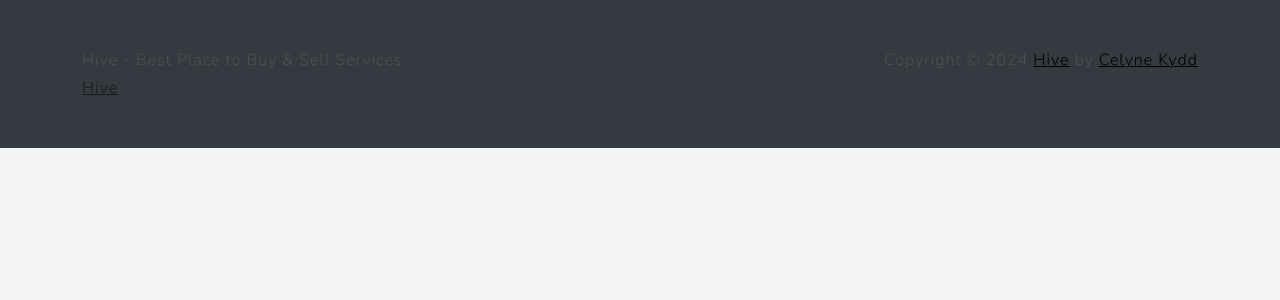
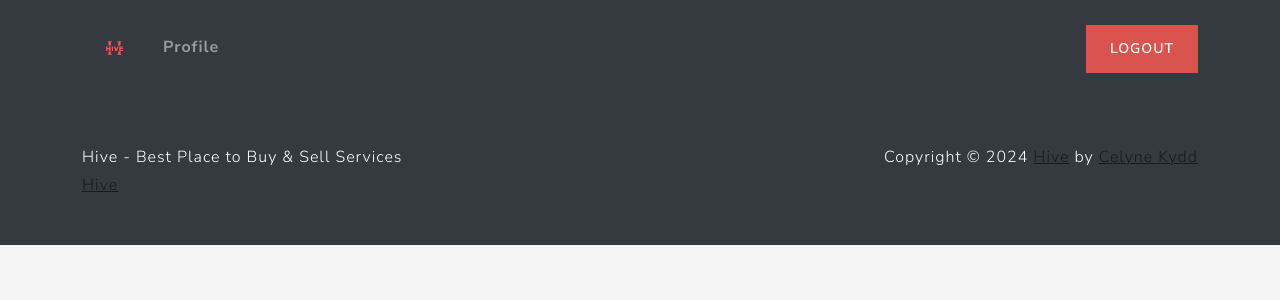
Before and after one commit to mimi-netizen/Hive, a Django app: page /home/ in a window 1280 px wide. Shown: the top 300 px of the page. Run offline with Django 5.2, Linux system fonts and the light colour scheme; a user stored in the database is signed in; some libraries are stand-ins or nearby versions.

Commit message:
Added Header and Logout Features

```diff
--- a/django_app_plp/src/main/templates/base/base.html
+++ b/django_app_plp/src/main/templates/base/base.html
@@ -28,20 +28,43 @@
     </div>
     {% endfor %}
     {% endif%}
+    {% block 'header' %}
+    <header class="p-3 bg-dark text-white w-100 nav-masthead">
+      <div class="container">
+         <div class="d-flex flex-wrap align-items-center justify-content-center justify-content-lg-start">
+           <a href="{% url 'home' %}"
+                    class="d-flex align-items-center mb-2 mb-lg-0 text-white text-decoration-none">
+                    <img class="bi me-2" width="65" height="65" src="{% static 'images/logo3.png' %}"
+                        aria-label="Bootstrap">
+           </a>
+                {% if request.user.is_authenticated %}
+                <ul class="nav col-12 col-lg-auto me-lg-auto mb-2 justify-content-center mb-md-0">
+                    <li>
+                        <a href="" class="nav-link px-2">Profile</a>
+                    </li>
+                </ul>
+                <div class="text-end">
+                    <a type="button" href="{% url 'logout' %}" class="btn btn-danger">Logout</a>
+                </div>
+                {% endif %}
+         </div>
+      </div>
+    </header>
+    {% endblock %}
     {% block 'body' %} {% endblock %}
   </body>
 
   {% block 'footer' %}
-  <footer class="footer text-muted bg-dark py-5">
+  <footer class="footer text-white bg-dark py-5">
     <div class="container">
-      <p class="float-end mb-1">
-        Copyright © {% now 'Y' %} <a href="" class="text-black">Hive</a> by
-        <a href="https://github.com/mimi-netizen/Hive" class="text-black"
+      <p class="float-end mb-1 text-white">
+        Copyright © {% now 'Y' %} <a href="" >Hive</a> by
+        <a href="https://github.com/mimi-netizen/Hive"
           >Celyne Kydd</a
         >
       </p>
-      <p class="mb-1">Hive - Best Place to Buy & Sell Services</p>
-      <p class="mb-0" Copyright {% now 'Y' %}><a href="">Hive</a></p>
+      <p class="mb-1 text-white">Hive - Best Place to Buy & Sell Services</p>
+      <p class="mb-0 text-white" Copyright {% now 'Y' %}><a href="">Hive</a></p>
     </div>
   </footer>
   {% endblock %}
--- a/django_app_plp/src/users/urls.py
+++ b/django_app_plp/src/users/urls.py
@@ -1,7 +1,8 @@
 from django.urls import path
-from .views import login_view, RegisterView
+from .views import login_view, RegisterView, logout_view
 
 urlpatterns = [
      path('login/', login_view, name='login'),
-     path('register/', RegisterView.as_view(), name='register')
+     path('register/', RegisterView.as_view(), name='register'),
+     path('logout/', logout_view, name='logout'),
 ]
```
Also changed, not shown: django_app_plp/src/users/views.py (+7 -1 lines), django_app_plp/src/db.sqlite3.
